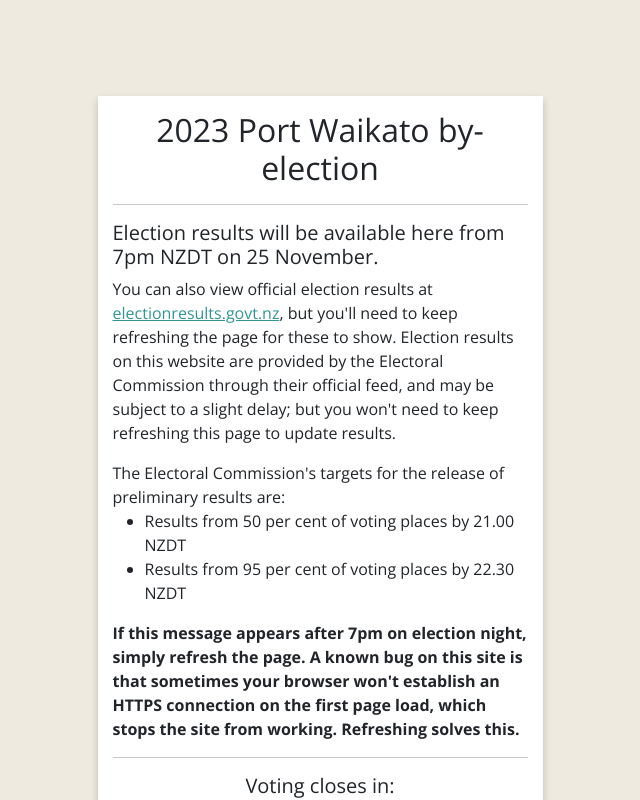
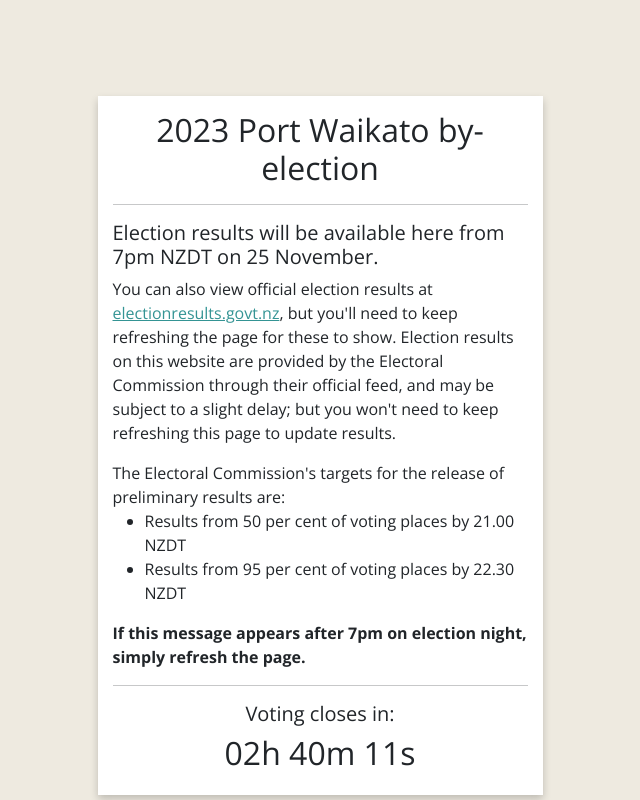
Before and after one commit to jamescmacey/byelection-results, a Nuxt app in the folder results-client/: page / in a window 1280 px wide. Shown: the top 800 px of the page, without its empty margins (320-960 px from the left). Built offline with nearby package versions, Linux system fonts and the light colour scheme; what vue-mapbox-ts would draw is missing.

Commit message:
Update LoadingPage.vue

```diff
--- a/results-client/components/LoadingPage.vue
+++ b/results-client/components/LoadingPage.vue
@@ -17,7 +17,7 @@
                 </li>
               </ul>
             </p>
-            <p><strong>If this message appears after 7pm on election night, simply refresh the page. A known bug on this site is that sometimes your browser won't establish an HTTPS connection on the first page load, which stops the site from working. Refreshing solves this.</strong></p>
+            <p><strong>If this message appears after 7pm on election night, simply refresh the page.</strong></p>
           </div>
           <hr>
           <h5 class="text-uppercased">Voting closes in:</h5>
```
